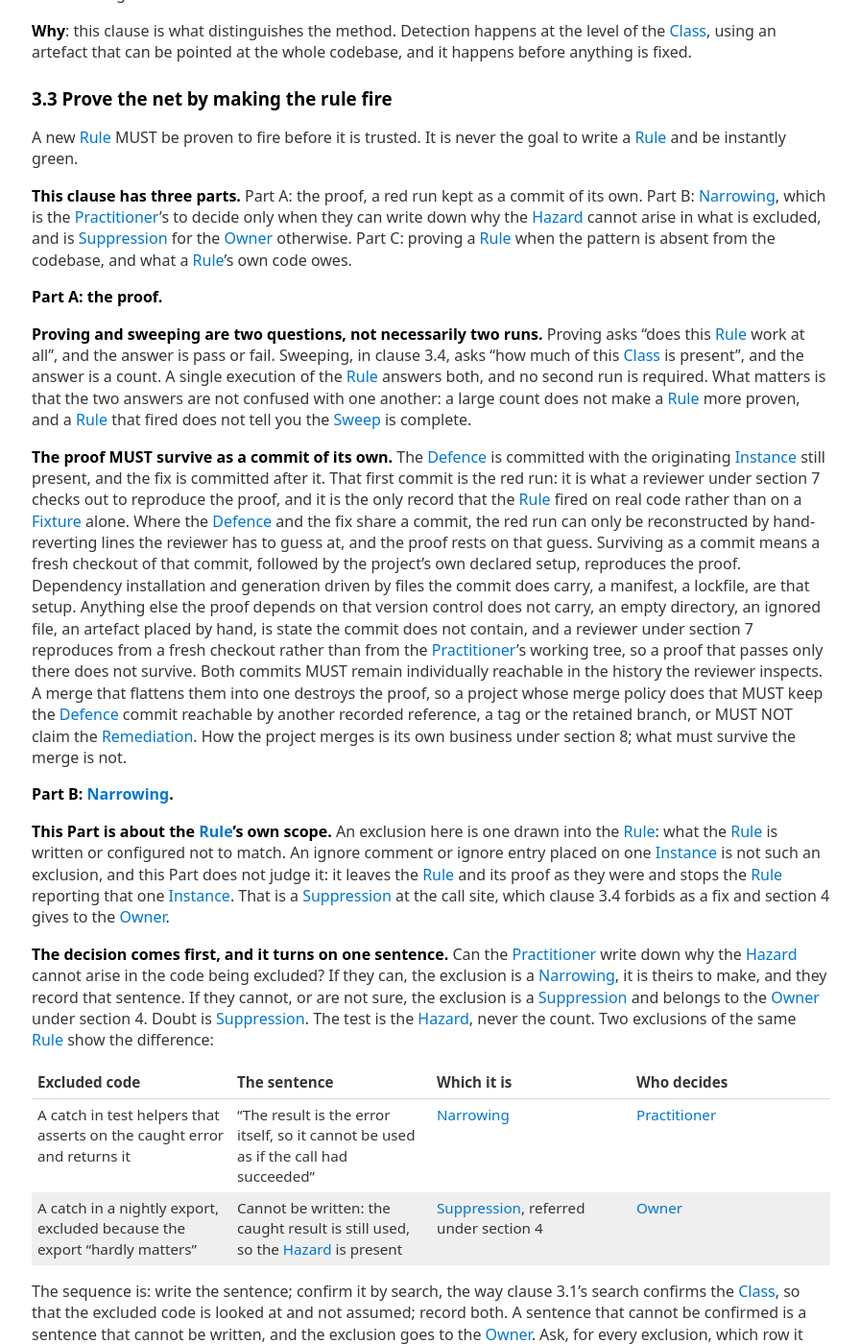
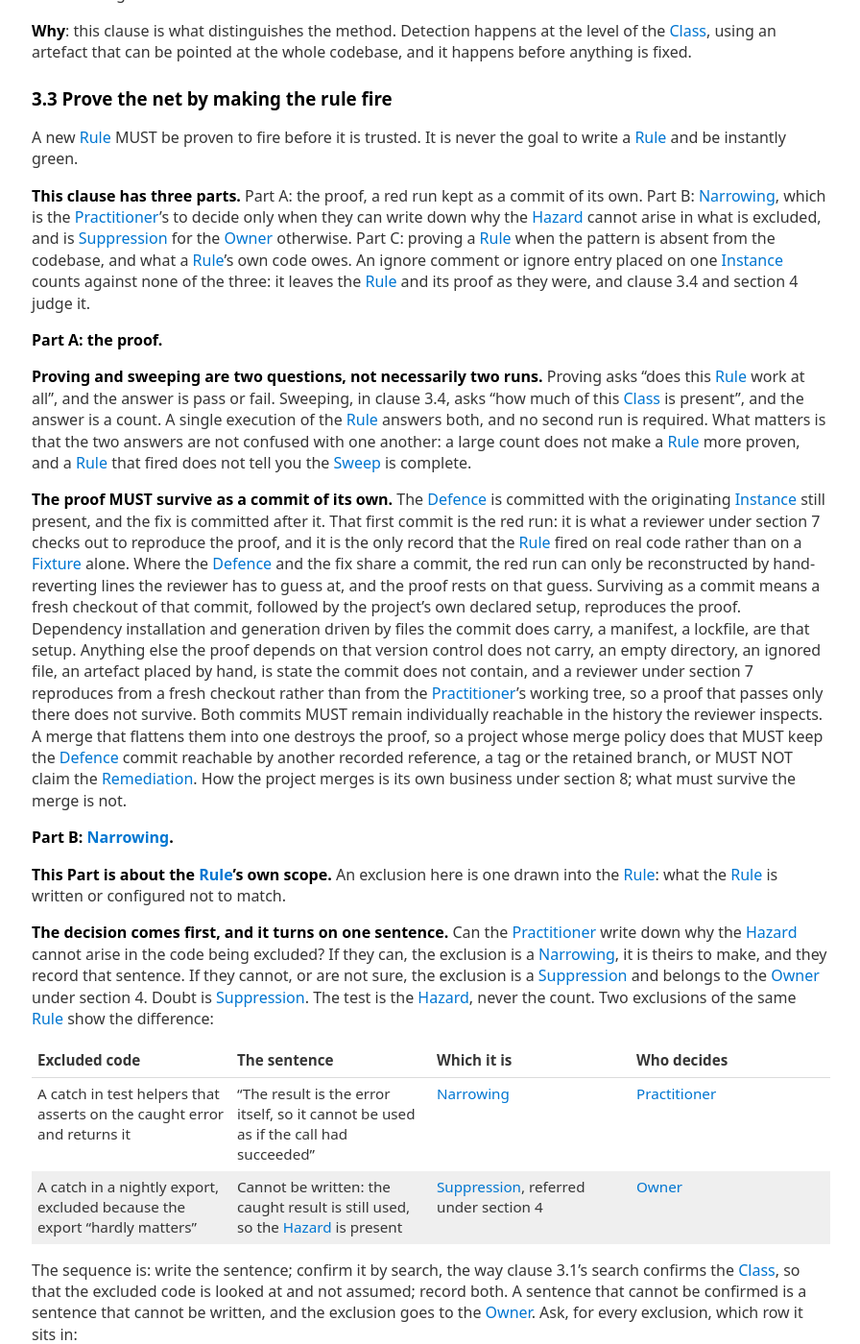
Before and after one commit to Defence-Before-Fix/defence-before-fix.github.io, a Jekyll site: the page built from SPEC.md, in a window 1280 px wide and 1400 px high, scrolled down 10627 px. Shown: the whole window at 96% size, without its empty margins (191-1087 px from the left). Built offline with Jekyll 4.4.1, drawn with Linux system fonts in a browser that asks for light colours; our own code applies the rules of GitHub Pages for plain Markdown files; some of the changed text lies outside the part shown.

Commit message:
Method 1, 3.3 and 3.4: the passages run 41 failed on, made clearer
Clause 3.3 says before its Parts that an ignore placed on one instance
counts against none of them; Part B no longer classifies it. The Owner
entry says the default owner takes section 4's decisions. Clause 3.4's
baseline MAY names the owner and drops "tremendous". No obligation
changed and no keyed sentence touched.

Co-Authored-By: Claude Opus 5.5 <noreply@anthropic.com>

```diff
--- a/SPEC.md
+++ b/SPEC.md
@@ -154,7 +154,7 @@ A [Practitioner] that is an automated system. Everything said of a [Practitioner
 
 #### Owner
 
-Whoever holds authority over a project's [Exceptions] and [Calibrations]. Always a human. The project decides who, and clause 8.7 requires the answer to be findable. Where the project has recorded nobody, the [Owner] is whoever instructed the [Practitioner], and [Escalation] goes there. One limit applies to that default. The default [Owner] is usually the person under the same deadline as the [Practitioner], so a decision they take under section 4 to keep an [Instance] unfixed, [Suppress], [Baseline] or remove a [Rule] MUST be recorded in the project record with its justification. That record MUST mark the decision as taken by a default [Owner] and state why nobody better placed was reachable, where the next reader can see who decided and why. Such a decision SHOULD be revisited by someone not under that deadline before the next release. A project that wants the separation section 4 describes names an [Owner]; the default exists so work is not blocked, not to certify that a second judgement was applied.
+Whoever holds authority over a project's [Exceptions] and [Calibrations]. Always a human. The project decides who, and clause 8.7 requires the answer to be findable. Where the project has recorded nobody, the [Owner] is whoever instructed the [Practitioner], and [Escalation] goes there. That default [Owner] takes the decisions section 4 gives the [Owner], but is usually the person under the same deadline as the [Practitioner], so a decision of theirs to keep an [Instance] unfixed, [Suppress], [Baseline] or remove a [Rule] MUST be recorded in the project record with its justification. That record MUST mark the decision as taken by a default [Owner] and state why nobody better placed was reachable, where the next reader can see who decided and why. Such a decision SHOULD be revisited by someone not under that deadline before the next release. A project that wants the separation section 4 describes names an [Owner]; the default exists so work is not blocked, not to certify that a second judgement was applied.
 
 #### Escalation
 
@@ -457,6 +457,8 @@ be instantly green.
 [Narrowing], which is the [Practitioner]'s to decide only when they can write down why the
 [Hazard] cannot arise in what is excluded, and is [Suppression] for the [Owner] otherwise. Part C:
 proving a [Rule] when the pattern is absent from the codebase, and what a [Rule]'s own code owes.
+An ignore comment or ignore entry placed on one [Instance] counts against none of the three: it
+leaves the [Rule] and its proof as they were, and clause 3.4 and section 4 judge it.
 
 **Part A: the proof.**
 
@@ -489,11 +491,7 @@ what must survive the merge is not.
 **Part B: [Narrowing].**
 
 **This Part is about the [Rule]'s own scope.** An exclusion here is one drawn into the [Rule]:
-what the [Rule] is written or configured not to match. An ignore comment or ignore entry placed on
-one [Instance] is not such an exclusion, and this Part does not judge it: it leaves the [Rule] and
-its proof as they were and stops the [Rule] reporting that one [Instance]. That is a
-[Suppression] at the call site, which clause 3.4 forbids as a fix and section 4 gives to the
-[Owner].
+what the [Rule] is written or configured not to match.
 
 **The decision comes first, and it turns on one sentence.** Can the [Practitioner] write down why
 the [Hazard] cannot arise in the code being excluded? If they can, the exclusion is a [Narrowing],
@@ -659,8 +657,8 @@ been seen. "All examined" with nothing behind it is a claim, not a record.
 stops only when the next [Instance] needs a decision they lack the authority to make, and section 4
 says which decisions those are; a hundred [Instances], or a thousand, is work rather than a
 decision. A [Baseline] of the existing [Instances], so that the [Rule] blocks only new ones, MAY
-be adopted where fixing every [Instance] is genuinely unfeasible, and the scale at which that
-becomes true is tremendous. **No threshold is given here deliberately.** Any figure would be
+be adopted by the [Owner] where fixing every [Instance] is genuinely unfeasible, and only a very
+large change is unfeasible. **No threshold is given here deliberately.** Any figure would be
 calibrated to the [Toolchain] of the moment rather than to anything durable, and the honest measure is
 the size of the change rather than the hours it would take, since the hours depend entirely on what
 is doing the work.
```
Also changed, not shown: CHANGELOG.md.
